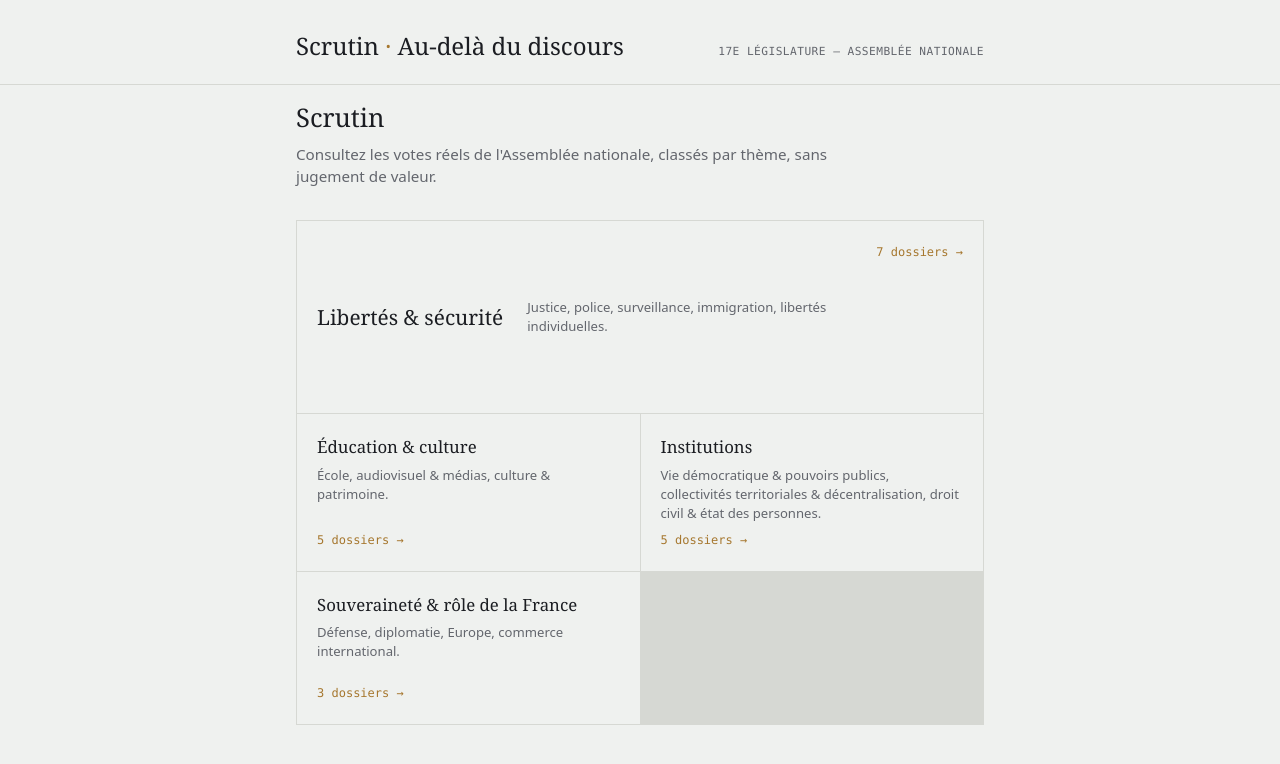
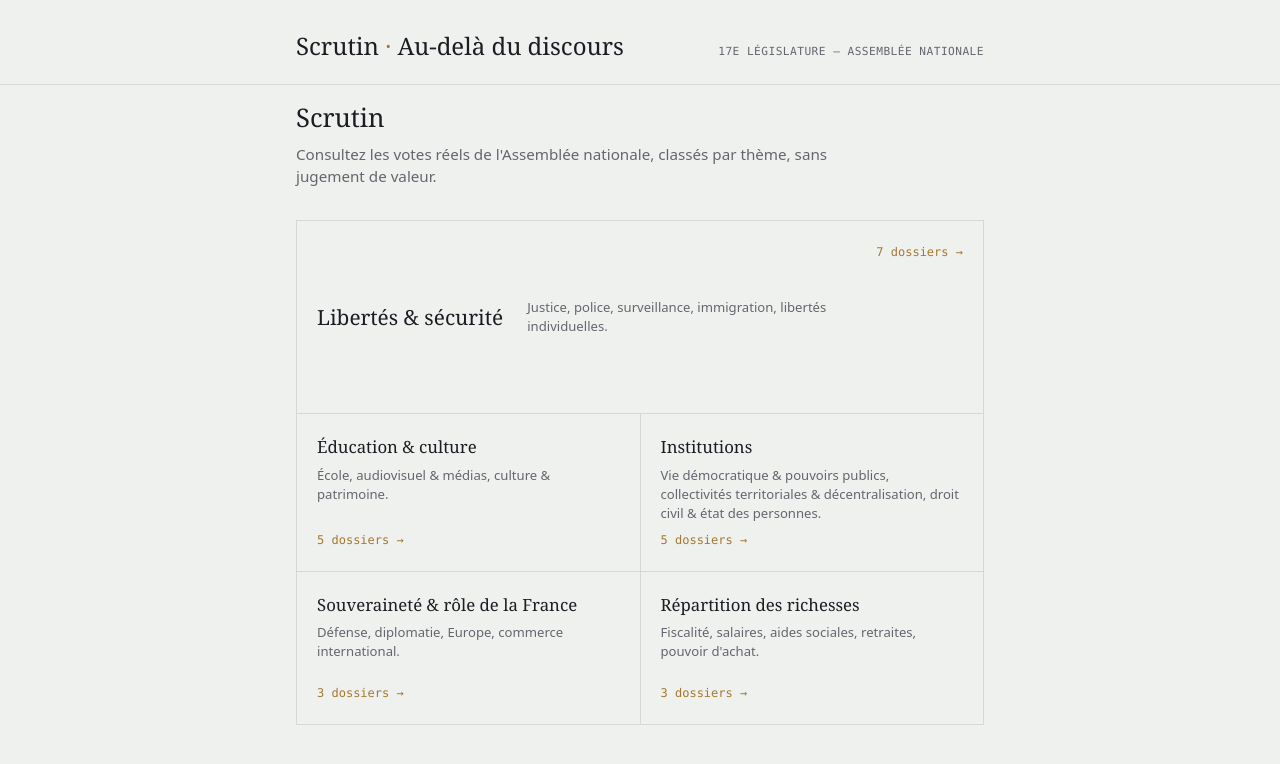
Before and after one commit to thomasGuibert/Scrutin, a Next.js app: page / in a window 1280 px wide. Shown: the top 764 px of the page. Built offline with nearby package versions, Linux system fonts and the light colour scheme.

Commit message:
Créer le thème Répartition des richesses — branches Fiscalité et Retraites (#21)
Ajoute le thème repartition-richesses avec la branche fiscalite-regulation
(sous-thème nationalisations-marche) et la branche retraites-salaires-minima
(sous-thème retraites). Classe 3 dossiers réels.

```diff
--- /dev/null
+++ b/content/dossiers/DLR5L17N51955.md
@@ -0,0 +1,18 @@
+---
+dossierRef: DLR5L17N51955
+titre: Mesures de justice en faveur de la revalorisation des pensions de retraites agricoles
+sousTheme: retraites
+tagsImpact: []
+---
+
+## Contexte
+
+Les pensions de retraite des exploitants agricoles sont, en moyenne, sensiblement plus basses que celles des autres catégories professionnelles, malgré des carrières souvent longues.
+
+## Action
+
+Le texte porte des mesures de revalorisation des pensions de retraite agricoles.
+
+## Résultat attendu
+
+Une revalorisation effective des pensions de retraite des agriculteurs.
--- /dev/null
+++ b/content/dossiers/DLR5L17N51981.md
@@ -0,0 +1,18 @@
+---
+dossierRef: DLR5L17N51981
+titre: Renforcer la solidarité envers les retraités pauvres
+sousTheme: retraites
+tagsImpact: []
+---
+
+## Contexte
+
+Une partie des retraités perçoit une pension inférieure au seuil de pauvreté, malgré les dispositifs de minimum vieillesse existants.
+
+## Action
+
+Le texte renforce les mécanismes de solidarité envers les retraités les plus pauvres.
+
+## Résultat attendu
+
+Une réduction du nombre de retraités vivant sous le seuil de pauvreté.
--- /dev/null
+++ b/content/dossiers/DLR5L17N52977.md
@@ -0,0 +1,18 @@
+---
+dossierRef: DLR5L17N52977
+titre: Nationalisation d'ArcelorMittal France
+sousTheme: nationalisations-marche
+tagsImpact: []
+---
+
+## Contexte
+
+ArcelorMittal a annoncé des restructurations et fermetures de sites sidérurgiques en France, menaçant des emplois industriels dans les territoires concernés.
+
+## Action
+
+Le texte propose la nationalisation des sites français d'ArcelorMittal.
+
+## Résultat attendu
+
+Le passage sous contrôle de l'État des sites sidérurgiques français d'ArcelorMittal, afin d'en garantir la pérennité.
--- a/src/spi/filesystem/taxonomie.ts
+++ b/src/spi/filesystem/taxonomie.ts
@@ -126,6 +126,36 @@ const TAXONOMIE: ThemeRacine[] = [
     ],
     sousThemes: [],
   },
+  {
+    slug: "repartition-richesses",
+    nom: "Répartition des richesses",
+    description: "Fiscalité, salaires, aides sociales, retraites, pouvoir d'achat.",
+    branches: [
+      {
+        slug: "fiscalite-regulation",
+        nom: "Fiscalité & régulation économique",
+        sousThemes: [
+          {
+            slug: "nationalisations-marche",
+            nom: "Rôle de l'État dans l'économie : nationalisations vs marché",
+            type: "clivant",
+          },
+        ],
+      },
+      {
+        slug: "retraites-salaires-minima",
+        nom: "Retraites, salaires & minima sociaux",
+        sousThemes: [
+          {
+            slug: "retraites",
+            nom: "Retraites : capitalisation vs répartition",
+            type: "clivant",
+          },
+        ],
+      },
+    ],
+    sousThemes: [],
+  },
 ];
 
 export class DeclaredTaxonomyRepository implements TaxonomyRepository {
```
Also changed, not shown: 1 other file (tests, documents, lock files or other folders).
